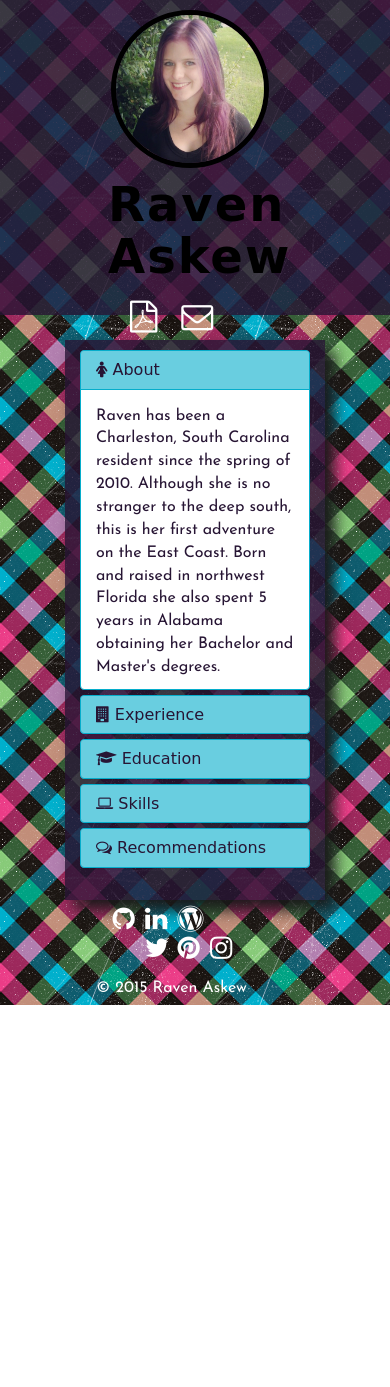
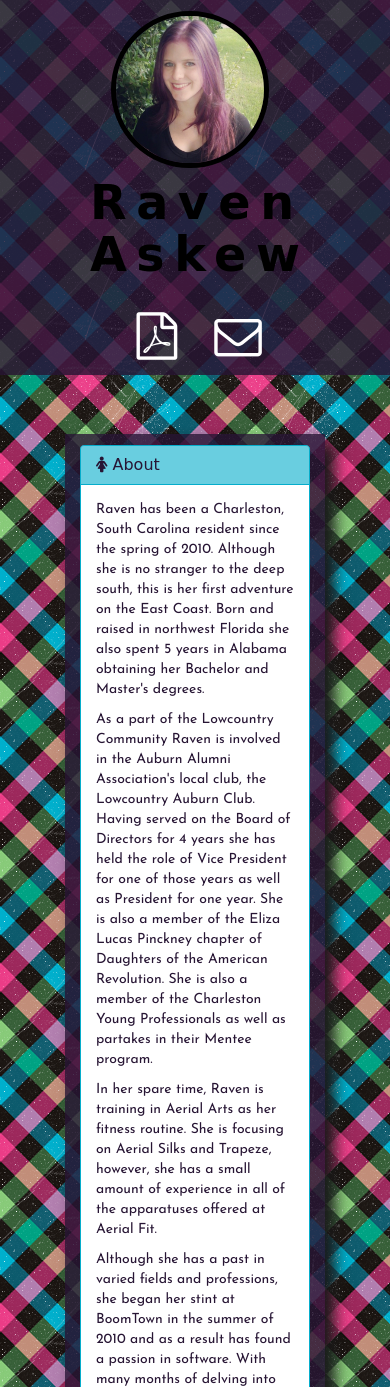
Before and after one commit to raveve/ravenaskewv2, a website: page index.html in a window 390 px wide. Shown: the top 1387 px of the page. Before the commit the page ends 1005 px from the top, so only its background shows below. Drawn offline with nearby package versions, Linux system fonts and the light colour scheme; a web font is replaced by a local one.

Commit message:
Updated using only percentages and em. Smallest media query is basically complete.

```diff
--- a/css/base.scss
+++ b/css/base.scss
@@ -10,34 +10,34 @@ body {
 
 header {
   background-color: rgba(39, 21, 52, 0.8);
-  height: 100px;
+  height: 10%;
 }
 
 header img {
-  margin-top: 10px;
+  margin-top: 5%;
   margin-left: 10%;
   width: 75%;
   border-radius: 100%;
-  border: 5px solid #000000;
+  border: .4em solid #000000;
 }
 
 h1 {
   font-family: 'Calligraffitti', cursive;
-  font-size: 54px;
-  letter-spacing: 5px;
+  font-size: 3.4em;
+  letter-spacing: .2em;
   font-weight: bold;
   color: #000000;
-  margin-top: 30px;
+  margin-top: 10%;
 }
 
 .contact {
-  margin-top: 5px;
+  margin-top: 2%;
 }
 
 .contact a {
-  font-size: 54px;
+  font-size: 3.4em;
   line-height: 1.6em;
-  padding: 20px;
+  padding: 5%;
 }
 
 .contact i:hover {
@@ -69,8 +69,8 @@ FADE IN KEYFRAME
 
 .site-center {
   background-color: rgba(39, 21, 52, 0.8);
-  margin-top: 75px;
-  height: 480px;
+  margin-top: 15%;
+  height: 50%;
   -webkit-box-shadow: 10px 10px 15px 0px #191919;
   -moz-box-shadow: 10px 10px 15px 0px #191919;
   box-shadow: 10px 10px 15px 0px #191919;
@@ -78,7 +78,7 @@ FADE IN KEYFRAME
 }
 
 .panel-body {
-  height: 300px;
+  height: 20%;
   overflow: scroll;
 }
 
@@ -87,7 +87,7 @@ FADE IN KEYFRAME
 }
 
 .panel-group {
-  margin-top: 10px;
+  margin-top: 5%;
 }
 
 h4 {
@@ -96,14 +96,14 @@ h4 {
 
 body p {
   font-family: 'Josefin Sans', sans-serif;
-  font-size: 16px;
+  font-size: 1em;
   color: rgb(39, 21, 52);
 }
 
 body ul {
   font-family: 'Josefin Sans', sans-serif;
   list-style-type: square;
-  font-size: 16px;
+  font-size: 1em;
 }
 
 .panel-default > .panel-heading {
@@ -135,7 +135,7 @@ border-top-color: rgb(6, 173, 203);
 }
 
 .sub-rec {
-  margin-top: 20px;
+  margin-top: 5%;
 }
 
 .rec-info {
@@ -145,7 +145,7 @@ border-top-color: rgb(6, 173, 203);
 
 .social {
   a {
-    font-size: 60px;
+    font-size: 3.8em;
     line-height: 1.8em;
   }
 }
@@ -155,7 +155,7 @@ border-top-color: rgb(6, 173, 203);
 }
 
 footer p {
-  margin: 5px 15% 5px 15%;
+  margin: 2% 15% 2% 15%;
   color: #FFFFFF;
 }
 
@@ -187,12 +187,12 @@ MEDIA QUERIES
 768PX RESPONSIVE
 *******************************/
 
-@media screen and (min-width: 768px) and (max-width: 991px)
+@media screen and (min-width: 768px) and (max-width: 991px){}
 
 @media screen and (max-width: 768px) {
   .social {
     a {
-      font-size: 46px;
+      font-size: 2.8em;
       line-height: 1.4em;
     }
   }
@@ -202,13 +202,13 @@ MEDIA QUERIES
 600PX RESPONSIVE
 *******************************/
 
-@media screen and (min-width: 600px) and (max-width: 767px)
+@media screen and (min-width: 600px) and (max-width: 767px){}
 
 @media screen and (max-width: 650px) {
   .social {
-    padding-top: 10px;
+    padding-top: 3%;
     a {
-      font-size: 38px;
+      font-size: 1.2em;
       line-height: 1.2em;
     }
   }
@@ -218,13 +218,13 @@ MEDIA QUERIES
 480PX RESPONSIVE
 *******************************/
 
-@media screen and (min-width: 480px) and (max-width: 599px)
+@media screen and (min-width: 480px) and (max-width: 599px){}
 
 @media screen and (max-width: 420px) {
   .social {
-    padding-top: 8px;
+    padding-top: 2%;
     a {
-      font-size: 32px;
+      font-size: 2em;
       line-height: 1.2em;
     }
   }
@@ -234,34 +234,46 @@ MEDIA QUERIES
 320PX RESPONSIVE
 *******************************/
 
-@media screen and (min-width: 320px) and (max-width: 479px) {
+@media screen and (max-width: 320px) {
   h1 {
-    font-size: 48px;
-    letter-spacing: 2px;
-    margin-top: 10px;
-    padding-left: 20%;
+    font-size: 3em;
+    letter-spacing: .05em;
+    margin-top: 15%;
+    padding-left: 25%;
   }
+
+  header {
+    height: 25%;
+  }
+
+  .contact {
+    margin-bottom: 5%;
+  }
+
   .contact a {
-    font-size: 32px;
+    font-size: 2em;
     line-height: 1.2em;
-    padding: 0 10px 0 10px;
+    padding: 0 5% 0 5%;
   }
+
+  .site-center {
+    margin-top: 10%;
+    height: 35%;
+  }
+
+  .panel-body {
+    height: 25em;
+  }
+
   .social {
-    padding-top: 5px;
+    padding-top: 1%;
     a {
-      font-size: 26px;
+      font-size: 1.8em;
       line-height: 1.1em;
     }
   }
-  header {
-    height: 315px;
-  }
-  .site-center {
-    margin-top: 25px;
-    height: 560px;
-  }
 
   footer p {
-    padding-top: 10px;
+    padding-top: 2%;
   }
 }
--- a/css/main.css
+++ b/css/main.css
@@ -8,30 +8,30 @@ body {
 
 header {
   background-color: rgba(39, 21, 52, 0.8);
-  height: 100px; }
+  height: 10%; }
 
 header img {
-  margin-top: 10px;
+  margin-top: 5%;
   margin-left: 10%;
   width: 75%;
   border-radius: 100%;
-  border: 5px solid #000000; }
+  border: .4em solid #000000; }
 
 h1 {
   font-family: 'Calligraffitti', cursive;
-  font-size: 54px;
-  letter-spacing: 5px;
+  font-size: 3.4em;
+  letter-spacing: .2em;
   font-weight: bold;
   color: #000000;
-  margin-top: 30px; }
+  margin-top: 10%; }
 
 .contact {
-  margin-top: 5px; }
+  margin-top: 2%; }
 
 .contact a {
-  font-size: 54px;
+  font-size: 3.4em;
   line-height: 1.6em;
-  padding: 20px; }
+  padding: 5%; }
 
 .contact i:hover {
   color: #06adcb; }
@@ -58,35 +58,35 @@ FADE IN KEYFRAME
 /******************************/
 .site-center {
   background-color: rgba(39, 21, 52, 0.8);
-  margin-top: 75px;
-  height: 480px;
+  margin-top: 15%;
+  height: 50%;
   -webkit-box-shadow: 10px 10px 15px 0px #191919;
   -moz-box-shadow: 10px 10px 15px 0px #191919;
   box-shadow: 10px 10px 15px 0px #191919;
   overflow: scroll; }
 
 .panel-body {
-  height: 300px;
+  height: 20%;
   overflow: scroll; }
 
 .panel-body a {
   color: #271534; }
 
 .panel-group {
-  margin-top: 10px; }
+  margin-top: 5%; }
 
 h4 {
   font-family: 'Calligraffitti', cursive; }
 
 body p {
   font-family: 'Josefin Sans', sans-serif;
-  font-size: 16px;
+  font-size: 1em;
   color: #271534; }
 
 body ul {
   font-family: 'Josefin Sans', sans-serif;
   list-style-type: square;
-  font-size: 16px; }
+  font-size: 1em; }
 
 .panel-default > .panel-heading {
   background-color: rgba(6, 173, 203, 0.6); }
@@ -110,21 +110,21 @@ body ul {
   margin-bottom: 0; }
 
 .sub-rec {
-  margin-top: 20px; }
+  margin-top: 5%; }
 
 .rec-info {
   text-align: right;
   font-style: italic; }
 
 .social a {
-  font-size: 60px;
+  font-size: 3.8em;
   line-height: 1.8em; }
 
 .social .fa, .contact .fa {
   color: #FFFFFF; }
 
 footer p {
-  margin: 5px 15% 5px 15%;
+  margin: 2% 15% 2% 15%;
   color: #FFFFFF; }
 
 /*******************************
@@ -148,44 +148,60 @@ ROTATE TRANSITION
 /*******************************
 MEDIA QUERIES
 ********************************/
+/*******************************
+768PX RESPONSIVE
+*******************************/
 @media screen and (max-width: 768px) {
   .social a {
-    font-size: 46px;
+    font-size: 2.8em;
     line-height: 1.4em; } }
 
+/*******************************
+600PX RESPONSIVE
+*******************************/
 @media screen and (max-width: 650px) {
   .social {
-    padding-top: 10px; }
+    padding-top: 3%; }
     .social a {
-      font-size: 38px;
+      font-size: 1.2em;
       line-height: 1.2em; } }
 
+/*******************************
+480PX RESPONSIVE
+*******************************/
 @media screen and (max-width: 420px) {
   .social {
-    padding-top: 8px; }
+    padding-top: 2%; }
     .social a {
-      font-size: 32px;
+      font-size: 2em;
       line-height: 1.2em; } }
 
-@media screen and (min-width: 320px) {
+/*******************************
+320PX RESPONSIVE
+*******************************/
+@media screen and (max-width: 320px) {
   h1 {
-    font-size: 48px;
-    letter-spacing: 2px;
-    margin-top: 10px;
-    padding-left: 20%; }
+    font-size: 3em;
+    letter-spacing: .05em;
+    margin-top: 15%;
+    padding-left: 25%; }
+  header {
+    height: 25%; }
+  .contact {
+    margin-bottom: 5%; }
   .contact a {
-    font-size: 32px;
+    font-size: 2em;
     line-height: 1.2em;
-    padding: 0 10px 0 10px; }
+    padding: 0 5% 0 5%; }
+  .site-center {
+    margin-top: 10%;
+    height: 35%; }
+  .panel-body {
+    height: 25em; }
   .social {
-    padding-top: 5px; }
+    padding-top: 1%; }
     .social a {
-      font-size: 26px;
+      font-size: 1.8em;
       line-height: 1.1em; }
-  header {
-    height: 315px; }
-  .site-center {
-    margin-top: 25px;
-    height: 560px; }
   footer p {
-    padding-top: 10px; } }
+    padding-top: 2%; } }
```
